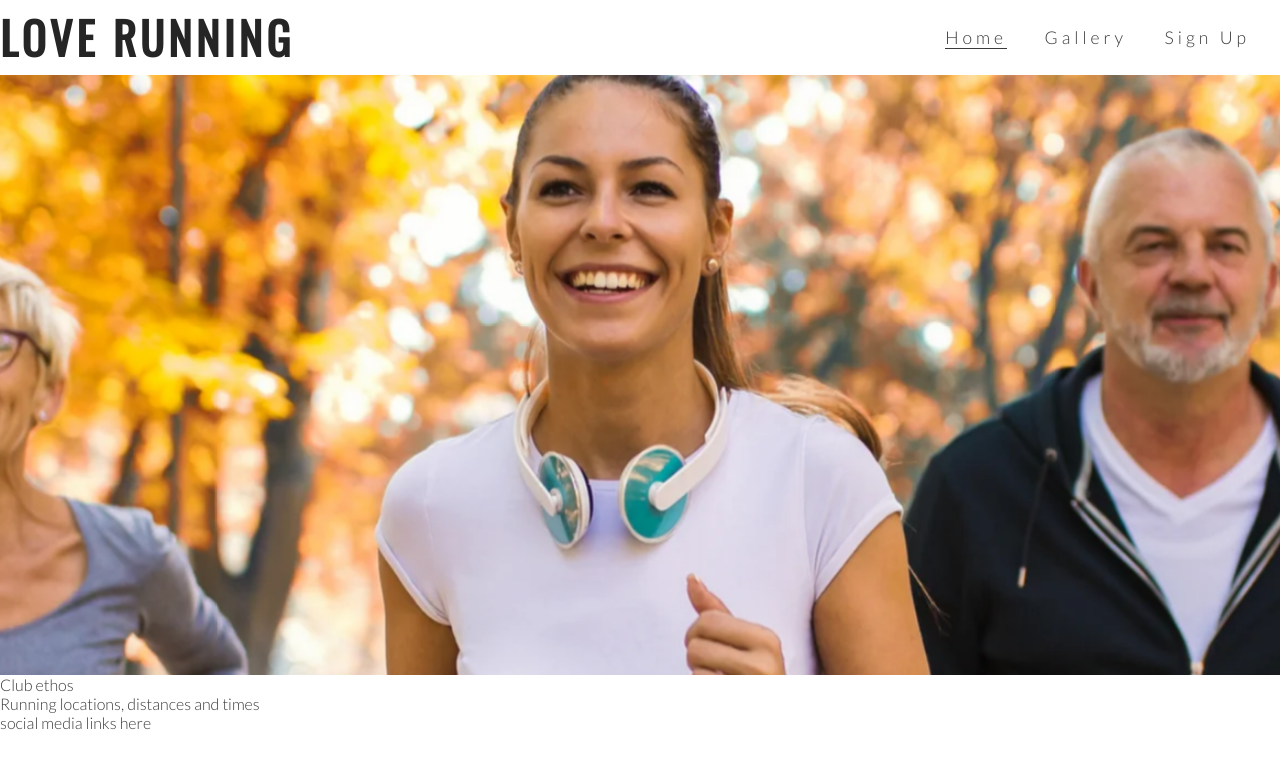
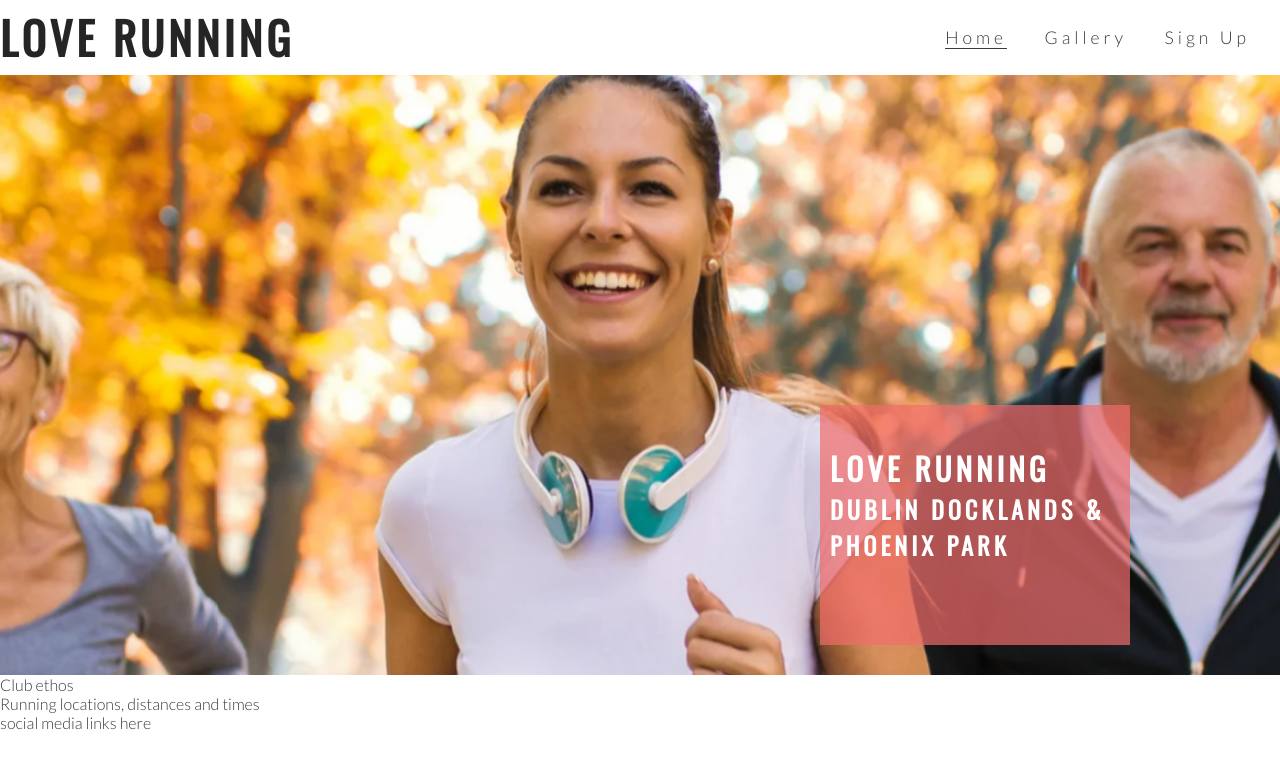
Before and after one commit to alyt89/love-running-ci, a plain HTML site: page index.html in a window 1280 px wide. Drawn offline with nearby package versions, Linux system fonts and the light colour scheme.

Commit message:
add cover text and style to hero image

```diff
--- a/assets/css/style.css
+++ b/assets/css/style.css
@@ -63,6 +63,11 @@ h1, h2 {
     height: 600px;
     width: 100%;
     overflow: hidden;
+    position: relative;
+}
+
+#cover-text, #cover-text h2 {
+    color: #fff;
 }
 
 #hero-image {
@@ -86,4 +91,18 @@ h1, h2 {
         transform: scale(1.1);
       }
     }
+
+#cover-text {
+    font-size: 130%;
+    font-family: Oswald, sans-serif;
+    text-transform: uppercase;
+    letter-spacing: 4px;
+    width: 300px;
+    height: 200px;
+    padding-top: 40px;
+    padding-left: 10px;
+    background: rgba(241, 109, 107, 0.7);
+    position: absolute;
+    bottom: 30px;
+    right: 150px;
 }
--- a/index.html
+++ b/index.html
@@ -34,7 +34,11 @@
     </header>
 
     <section id="hero-outer">
-        <div id="hero-image" class="running-image"></div>
+        <div id="hero-image"></div>
+        <div id="cover-text">
+            <h2>Love Running</h2>
+            <h3>Dublin Docklands & Phoenix Park</h3>
+        </div>
     </section>
 
     <section>
```
